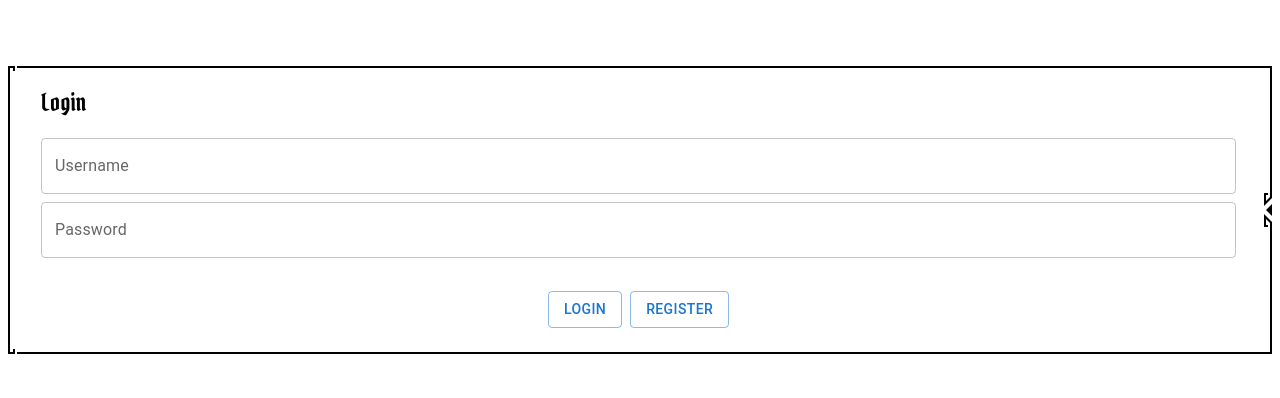
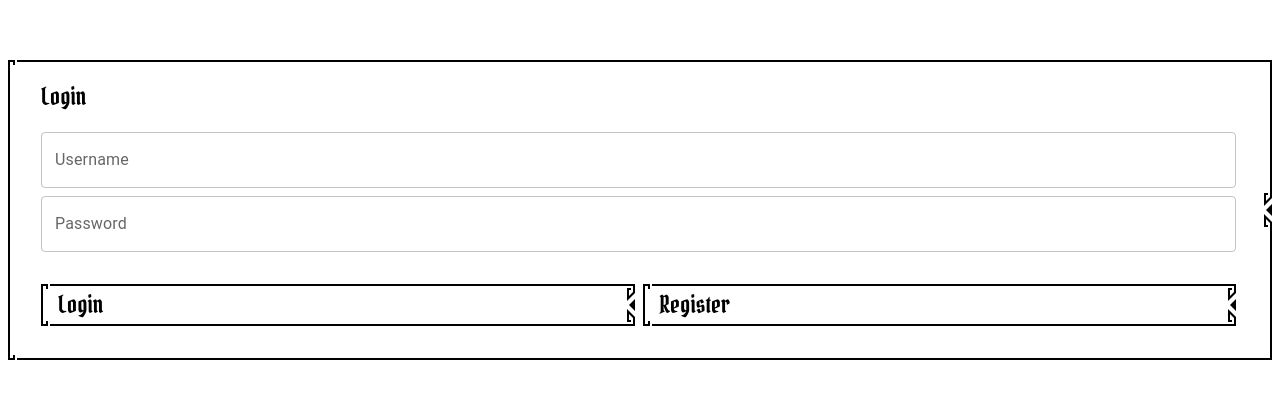
Before and after one commit to Rahien/outpost, a React (Vite) app in the folder packages/outpost-client/: page /login in a window 1280 px wide. Shown: the part 170-568 px from the top of the page. Built offline with nearby package versions, Linux system fonts and the light colour scheme.

Commit message:
forgotten buttons

```diff
--- a/packages/outpost-client/src/login.tsx
+++ b/packages/outpost-client/src/login.tsx
@@ -1,4 +1,4 @@
-import { Button, TextField } from "@mui/material";
+import { TextField } from "@mui/material";
 import { useState } from "react";
 import { spacing } from "./tokens";
 import { useUserStore } from "./userStore";
@@ -6,6 +6,7 @@ import axios from "axios";
 import { useNavigate } from "react-router-dom";
 import { Title } from "./components/Title";
 import { Card } from "./components/card";
+import { Button } from "./components/button";
 
 export const Login = () => {
   const navigate = useNavigate();
@@ -106,13 +107,10 @@ export const Login = () => {
               justifyContent: "center",
             }}
           >
-            <Button onClick={login} variant="outlined">
-              Login
-            </Button>
+            <Button onClick={login}>Login</Button>
             <Button
               onClick={() => navigate("/register")}
               css={{ marginLeft: spacing.small }}
-              variant="outlined"
             >
               Register
             </Button>
--- a/packages/outpost-client/src/register.tsx
+++ b/packages/outpost-client/src/register.tsx
@@ -1,4 +1,4 @@
-import { Button, TextField } from "@mui/material";
+import { TextField } from "@mui/material";
 import { useState } from "react";
 import { spacing } from "./tokens";
 import { useUserStore } from "./userStore";
@@ -6,6 +6,7 @@ import axios from "axios";
 import { useNavigate } from "react-router-dom";
 import { Title } from "./components/Title";
 import { Card } from "./components/card";
+import { Button } from "./components/button";
 
 export const Register = () => {
   const navigate = useNavigate();
@@ -125,12 +126,11 @@ export const Register = () => {
               justifyContent: "center",
             }}
           >
-            <Button onClick={login} variant="outlined" disabled={!allOk}>
+            <Button onClick={login} disabled={!allOk}>
               Register
             </Button>
             <Button
               onClick={() => navigate("/login")}
-              variant="outlined"
               css={{ marginLeft: spacing.small }}
             >
               Back
```
